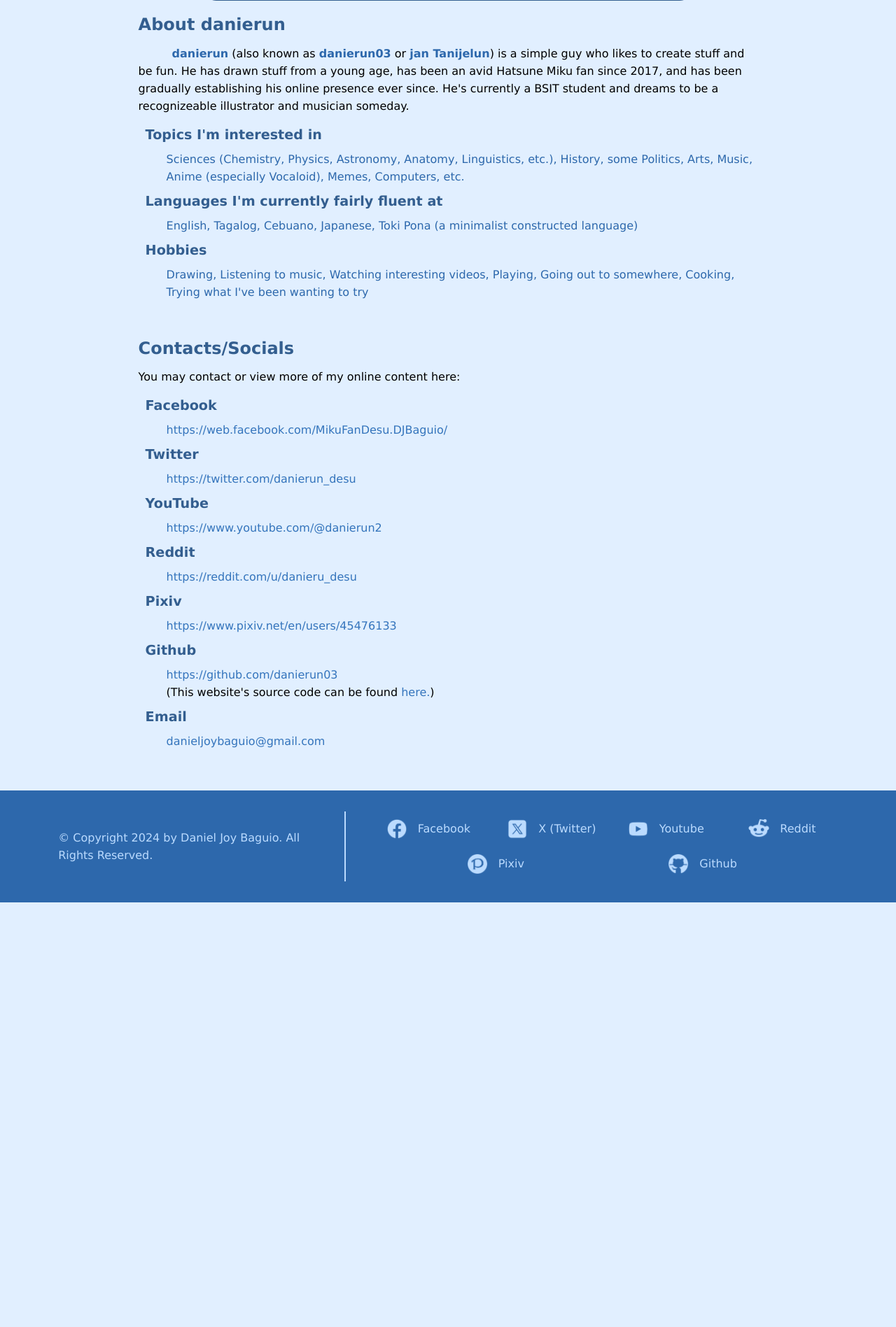
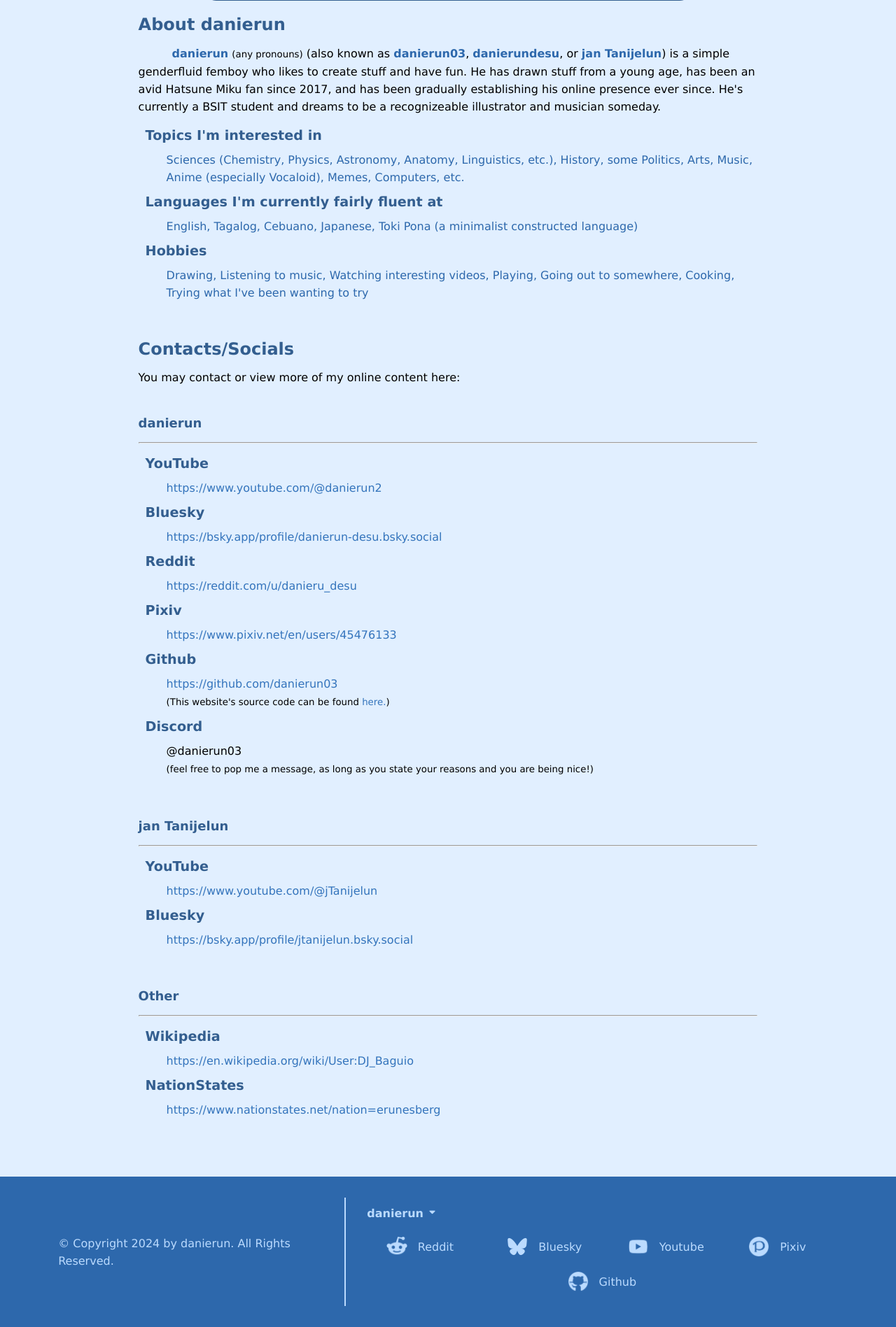
Before and after one commit to danierun03/danierun03.github.io, a PHP site: page /about.html in a window 1280 px wide. Shown: the part 537-2434 px from the top of the page at 70% size. Before the commit the page ends 1827 px from the top, so only its background shows below. Run offline with PHP 8.4, Linux system fonts and the light colour scheme.

Commit message:
more socials in about section, changed footer to include more socials, more adjustments,

```diff
--- a/about.html
+++ b/about.html
@@ -3,11 +3,11 @@
 <head>
     <meta charset="UTF-8">
     <meta name="viewport" content="width=device-width, initial-scale=1.0">
-    <meta name="description" content="First edition of danierun's website (for school purposes for now)">
-    <meta name="author" content="Daniel Joy Baguio">
+    <meta name="description" content="danierun's website (work lowkey in progress)">
+    <meta name="author" content="danierun">
     <title>About Danierun / Danierun03 | danierun03.github.io</title></title>
     <link rel="stylesheet" href="style.css">
-    <script src="script.js"></script>
+    <script src="script.js" defer></script>
 </head>
 <body>
     <div id="top">
@@ -27,7 +27,7 @@
         <img src="images/about.png" id="about">
         <h1>About danierun</h1>
         <p>
-            <span class="highlight">danierun</span> (also known as <span class="highlight">danierun03</span> or <span class="highlight">jan Tanijelun</span>) is a simple guy who likes to create stuff and be fun.
+            <span class="highlight">danierun</span> <small>(any pronouns)</small> (also known as <span class="highlight">danierun03</span>, <span class="highlight">danierundesu</span>, or <span class="highlight">jan Tanijelun</span>) is a simple genderfluid femboy who likes to create stuff and have fun.
             He has drawn stuff from a young age, has been an avid Hatsune Miku fan since 2017, and has been gradually establishing his online presence ever since.
             He's currently a BSIT student and dreams to be a recognizeable illustrator and musician someday.
         </p>
@@ -44,51 +44,78 @@
         <br>
         <h1>Contacts/Socials</h1>
         You may contact or view more of my online content here:
+        <br>
+        <br>
+        <h2>danierun</h2>
+        <hr>
         <dl>
-            <dt>Facebook</dt>
-            <dd><a href="https://web.facebook.com/MikuFanDesu.DJBaguio/" target="_blank">https://web.facebook.com/MikuFanDesu.DJBaguio/</a></dd>
-            <dt>Twitter</dt>
-            <dd><a href="https://twitter.com/danierun_desu" target="_blank">https://twitter.com/danierun_desu</a></dd>
             <dt>YouTube</dt>
             <dd><a href="https://www.youtube.com/@danierun2" target="_blank">https://www.youtube.com/@danierun2</a></dd>
+            <dt>Bluesky</dt>
+            <dd><a href="https://bsky.app/profile/danierun-desu.bsky.social" target="_blank">https://bsky.app/profile/danierun-desu.bsky.social</a></dd>
             <dt>Reddit</dt>
             <dd><a href="https://reddit.com/u/danieru_desu" target="_blank">https://reddit.com/u/danieru_desu</a></dd>
             <dt>Pixiv</dt>
             <dd><a href="https://www.pixiv.net/en/users/45476133" target="_blank">https://www.pixiv.net/en/users/45476133</a></dd>
             <dt>Github</dt>
             <dd><a href="https://github.com/danierun03" target="_blank">https://github.com/danierun03</a><br>
-            (This website's source code can be found <a href="https://github.com/danierun03/danierun03.github.io" target="_blank">here.</a>)</dd>
-            <dt>Email</dt>
-            <dd><a href="mailto:danieljoybaguio@gmail.com">danieljoybaguio@gmail.com</a></dd>
+            <small>(This website's source code can be found <a href="https://github.com/danierun03/danierun03.github.io" target="_blank">here.</a>)</small></dd>
+            <dt>Discord</dt>
+            <dd>@danierun03<br>
+            <small>(feel free to pop me a message, as long as you state your reasons and you are being nice!)</small></dd>
         </dl>
+        <br>
+        <h2>jan Tanijelun</h2>
+        <hr>
+        <dl>
+            <dt>YouTube</dt>
+            <dd><a href="https://www.youtube.com/@jTanijelun" target="_blank">https://www.youtube.com/@jTanijelun</a></dd>
+            <dt>Bluesky</dt>
+            <dd><a href="https://bsky.app/profile/jtanijelun.bsky.social" target="_blank">https://bsky.app/profile/jtanijelun.bsky.social</a></dd>
+        </dl>
+        <br>
+        <h2>Other</h2>
+        <hr>
+        <dl>
+            <dt>Wikipedia</dt>
+            <dd><a href="https://en.wikipedia.org/wiki/User:DJ_Baguio" target="_blank">https://en.wikipedia.org/wiki/User:DJ_Baguio</a></dd>
+            <dt>NationStates</dt>
+            <dd><a href="https://www.nationstates.net/nation=erunesberg" target="_blank">https://www.nationstates.net/nation=erunesberg</a></dd>
+        </dl>
+        <br>
         </main>
+
     <footer>
         <div id="copyright">
-            &copy; Copyright 2024 by Daniel Joy Baguio. All Rights Reserved.
+            &copy; Copyright 2024 by danierun. All Rights Reserved.
         </div>
         <div id="socials">
+            <div id="social-alias" onclick="showSocialsMenu()">danierun <img src="images/down_triangle.png" height="15px"></div>
+            <div id="social-alias-list">
                 <ul>
+                    <li>danierun</li>
+                    <li>jan Tanijelun</li>
+                    <li>Other</li>
+                </ul>
+            </div>
+            <div id="socials-list">
+                <ul id="dan-socials">
                     <li>
-                    <a href="https://web.facebook.com/MikuFanDesu.DJBaguio/" target="_blank">
-                        <img src="sns_img/facebook.png" alt="Facebook"><span class="socialtext">Facebook</span>
+                        <a href="https://reddit.com/u/danieru_desu" target="_blank">
+                            <img src="sns_img/reddit.png" alt="Reddit">
+                            <span class="socialtext">Reddit</span>
                         </a>
                     </li>
                     <li>
-                    <a href="https://twitter.com/danierun_desu" target="_blank">
-                        <img src="sns_img/twitterx.png" alt="X (formerly Twitter)">
-                        <span class="socialtext">X (Twitter)</span>
+                        <a href="https://bsky.app/profile/danierun-desu.bsky.social" target="_blank">
+                            <img src="sns_img/bluesky.png" alt="Bluesky">
+                            <span class="socialtext">Bluesky</span>
                         </a>
                     </li>
                     <li>
                         <a href="https://www.youtube.com/@danierun2" target="_blank">
                             <img src="sns_img/youtube.png" alt="YouTube">
                             <span class="socialtext">Youtube</span>
-                    </a>
-                </li>
-                <li>
-                    <a href="https://reddit.com/u/danieru_desu" target="_blank">
-                        <img src="sns_img/reddit.png" alt="Reddit">
-                        <span class="socialtext">Reddit</span>
                         </a>
                     </li>
                     <li>
@@ -104,6 +131,35 @@
                         </a>
                     </li>
                 </ul>
+                <ul id="jtan-socials">
+                    <li>
+                        <a href="https://www.youtube.com/@jTanijelun" target="_blank">
+                            <img src="sns_img/youtube.png" alt="YouTube">
+                            <span class="socialtext">Youtube</span>
+                        </a>
+                    </li>
+                    <li>
+                        <a href="https://bsky.app/profile/jtanijelun.bsky.social" target="_blank">
+                            <img src="sns_img/bluesky.png" alt="Bluesky">
+                            <span class="socialtext">Bluesky</span>
+                        </a>
+                    </li>
+                </ul>
+                <ul id="other-socials">
+                    <li>
+                        <a href="https://wikipedia.org/wiki/User:DJ_Baguio" target="_blank">
+                            <img src="sns_img/wikipedia.png" alt="Wikipedia">
+                            <span class="socialtext">Wikipedia</span>
+                        </a>
+                    </li>
+                    <li>
+                        <a href="https://www.nationstates.net/nation=erunesberg" target="_blank">
+                            <span id="nationstates">NS</span>
+                            <span class="socialtext">NationStates</span>
+                        </a>
+                    </li>
+                </ul>
+            </div>
         </div>
     </footer>
 </body>
--- a/secret.html
+++ b/secret.html
@@ -5,11 +5,11 @@
     <meta name="viewport" content="width=device-width, initial-scale=1.0">
     <meta name="description" content="danierun / danierun03 | All about danierun03's content online (not final)">
     <meta name="keywords" content="danierun, danierun03, Danierun, Danierun03, danieru, Danieru, projects, github, home page, homepage, website"
-    <meta name="author" content="Daniel Joy Baguio">
-    <meta name="google-site-verification" content="JD9ErTcm8p8HGzaAAMlnryVlH1B3BCH_F8jhXDsOKq0" />
+    <meta name="author" content="danierun">
+    <meta name="robots" content="noindex">
     <title>Danierun03's Home Website | Danierun | danierun03.github.io</title>
     <link rel="stylesheet" href="style.css">
-    <script src="script.js"></script>
+    <script src="script.js" defer></script>
 </head>
 <body>
     <div id="top">
--- a/style.css
+++ b/style.css
@@ -123,40 +123,96 @@ footer{
     line-height: 25px;
     color: #bbdbff;
 }
+#social-alias{
+    color: #bbdbff;
+    font-weight: bold;
+    margin: 0 0 0 10px;
+    padding: 10px 20px;
+    border-radius: 10px;
+    transition: background-color 100ms ease-in, color 100ms ease-in;
+}
+#social-alias:hover{
+    background-color:#225793;
+}
+#social-alias-list{
+    display: block;
+    pointer-events: none;
+    user-select: none;
+    opacity: 0;
+    transform: translateY(-20px);
+    transition: opacity 500ms ease-out, transform 500ms ease-out;
+    position: absolute;
+    background-color: #225793;
+    margin-left: 50px;
+    border-radius: 20px;
+    transition: opacity 500ms ease-out, transform 500ms ease-out;
+}
+#social-alias-list.display{
+    pointer-events: auto;
+    user-select: auto;
+    transform: translateY(0px);
+    opacity: 1;
+}
+#social-alias-list ul{
+    display: block;
+    padding: 10px;
+    margin: 0;
+    list-style-type: none;
+}
+#social-alias-list li{
+    display: block;
+    color: #bbdbff;
+    font-weight: bold;
+    border-radius: 10px;
+}
+#social-alias-list li:hover{
+    background-color: #2d68ac;
+}
+
 #socials{
     width: 65%;
     margin: 30px 0px;
     border-left: #bbdbff 2px solid;
 }
-#socials ul{
+#socials-list ul{
     display: flex;
     flex-flow:  wrap;
     justify-content: space-evenly;
     align-content: space-between;
-    margin: 0 0 0 30px;
+    margin: 0 0 10px 30px;
     padding: 0;
 }
-#socials li{
+#socials-list li{
     list-style: none;
     padding: 10px 10px;
     width: 150px;
 }
-#socials a{
+#socials-list a{
     text-decoration: none;
     color: #bbdbff;
     transition: color 100ms ease-in;
     display: flex;
-    flex-flow: row wrap;
+    flex-flow: nowrap;
     justify-content: flex-start;
     align-items: center;
 }
-#socials a:hover{
+#socials-list a:hover{
     color: #6a9fdb
 }
-#socials a img{
+#socials-list a img{
     height: 30px;
     padding: 0 15px
 }
+#socials-list #jtan-socials, #socials-list #other-socials{
+    display: none;
+}
+#other-socials #nationstates{
+    display: inline;
+    color: #bbdbff;
+    font-weight: bold;
+    padding: 3px 15px;
+}
+
 @media screen and (max-width: 700px) {
     #top{
         padding: 0;
@@ -217,6 +273,12 @@ footer{
         flex-flow: column-reverse nowrap;
         align-items: center;
     }
+    #copyright{
+        border-top: #6a9fdb 2px solid;
+        width: 100%;
+        padding: 20px 0;
+        text-align: center;
+    }
     #socials{
         width: 100%;
         border-left: none;
@@ -234,10 +296,16 @@ footer{
     #socials a img{
         padding: 5px
     }
-    #copyright{
-        border-top: #6a9fdb 2px solid;
-        width: 100%;
-        padding: 20px 0;
-        text-align: center;
+    #social-alias-list ul{
+        display: flex;
+        justify-content: space-around;
+        padding: 10px;
+        margin: 0;
+        list-style-type: none;
+        width: 70vw;
+    }
+    #social-alias-list li{
+        display: inline;
+        padding: 0 5px;
     }
 }
```
Also changed, not shown: index.html (+48 -15 lines), output.html (+48 -15 lines), script.js (+21 -0 lines), images/down_triangle.png (added), sns_img/bluesky.png (added), sns_img/twitterx.png (deleted), sns_img/wikipedia.png (added). Lines whose indentation alone changed are shown as unchanged.
